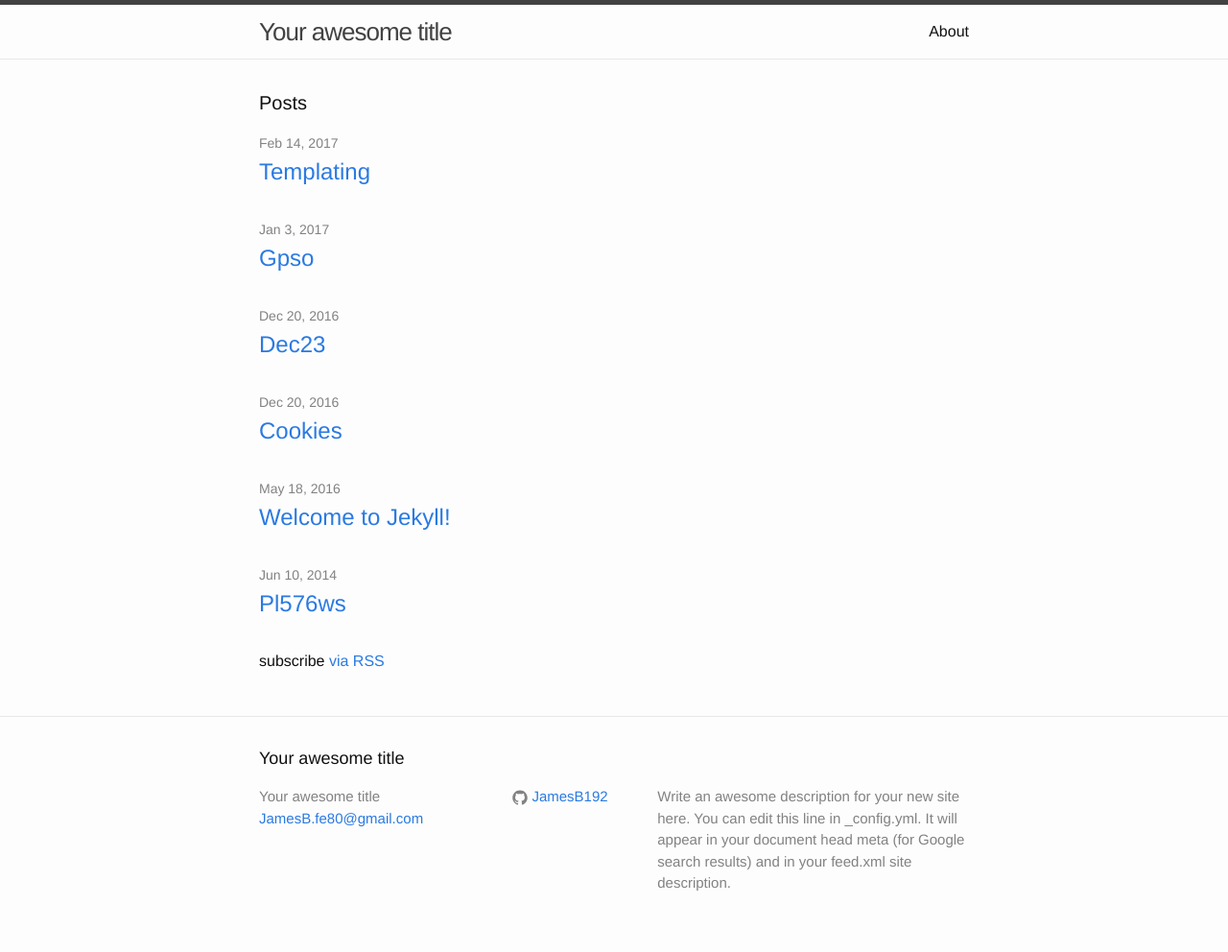
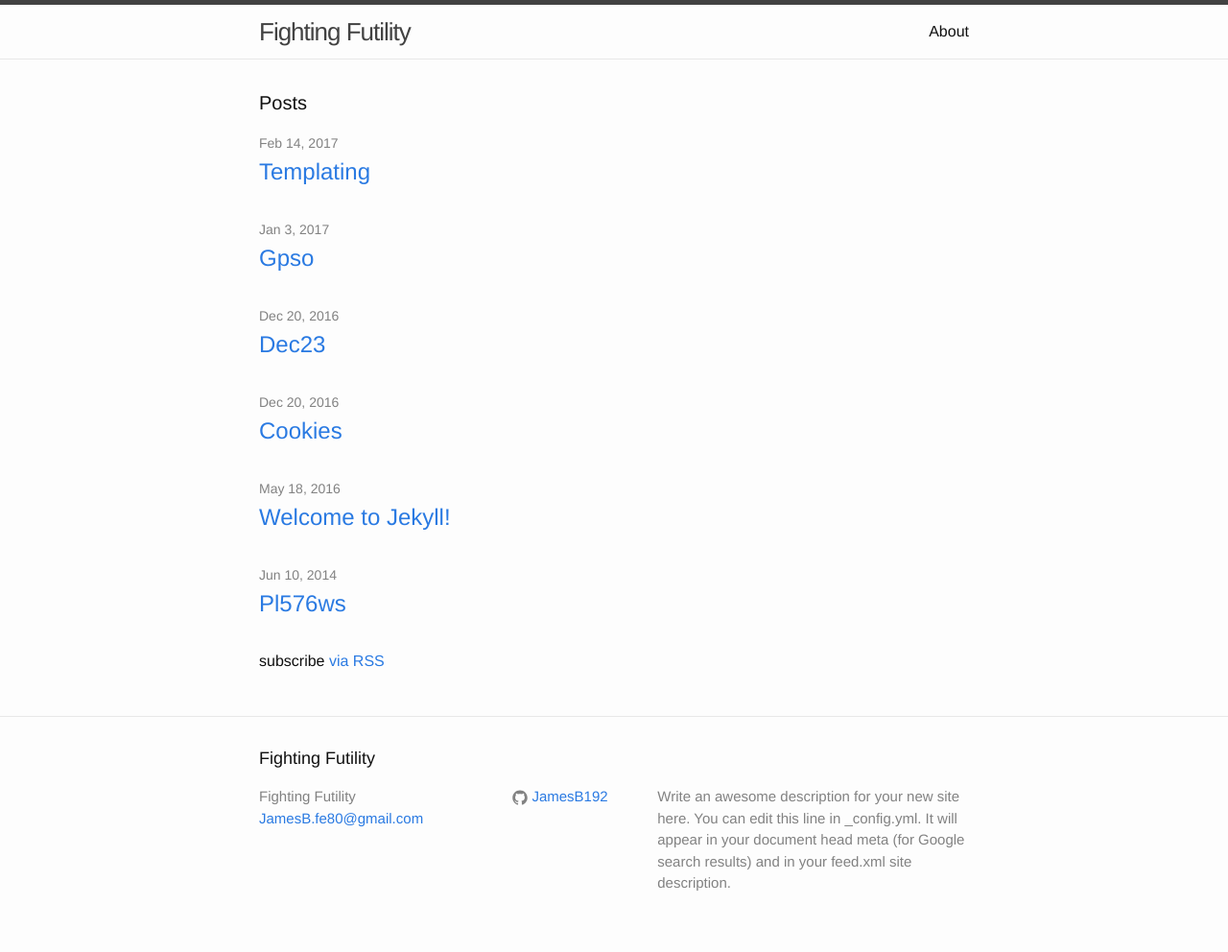
Before and after one commit to JamesB192/JamesB192.github.io, a Jekyll site: the page built from index.html, in a window 1280 px wide. Shown: the whole page at 96% size. Built offline with Jekyll 4.4.1, drawn with Linux system fonts in a browser that asks for light colours.

Commit message:
Changge the blog name

```diff
--- a/_config.yml
+++ b/_config.yml
@@ -6,7 +6,7 @@
 # 'jekyll serve'. If you change this file, please restart the server process.
 
 # Site settings
-title: Your awesome title
+title: Fighting Futility
 email: JamesB.fe80@gmail.com
 description: > # this means to ignore newlines until "baseurl:"
   Write an awesome description for your new site here. You can edit this
```
